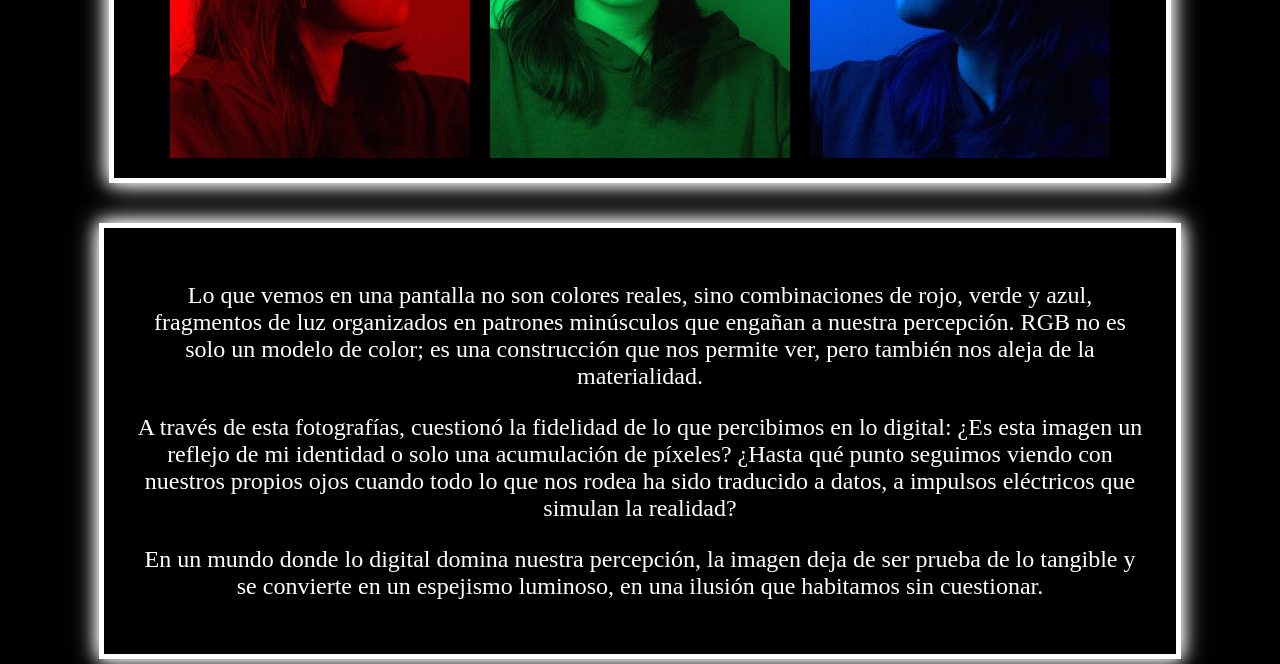
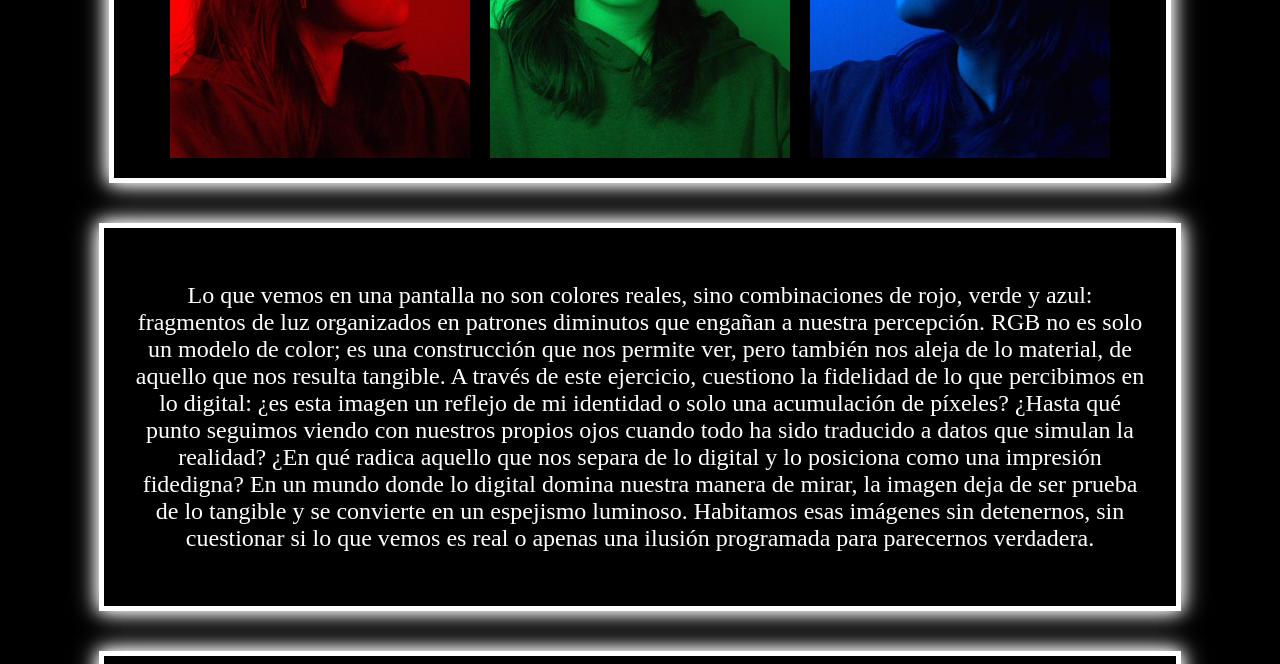
Before and after one commit to TejedaMH/Tareas_UEA5, a plain HTML site: page Tarea 3_Multimedia_web/index.html in a window 1280 px wide. Shown: the part 540-1204 px from the top of the page. Drawn offline with Linux system fonts and the light colour scheme.

Commit message:
Update index.html

```diff
--- a/Tarea 3_Multimedia_web/index.html
+++ b/Tarea 3_Multimedia_web/index.html
@@ -23,12 +23,7 @@
     </div>
 
     <div class="texto">
-        <p>Lo que vemos en una pantalla no son colores reales, sino combinaciones de rojo, verde y azul, fragmentos de luz organizados en patrones minúsculos que engañan a nuestra percepción. RGB no es solo un modelo de color; es una construcción que nos permite ver, pero también nos aleja de la materialidad.</p>
-
-        <p>A través de esta fotografías, cuestionó la fidelidad de lo que percibimos en lo digital: ¿Es esta imagen un reflejo de mi identidad o solo una acumulación de píxeles? ¿Hasta qué punto seguimos viendo con nuestros propios ojos cuando todo lo que nos rodea ha sido traducido a datos, a impulsos eléctricos que simulan la realidad?</p>
-
-        <p>En un mundo donde lo digital domina nuestra percepción, la imagen deja de ser prueba de lo tangible y se convierte en un espejismo luminoso, en una ilusión que habitamos sin cuestionar.
-        </p>
+           <p>Lo que vemos en una pantalla no son colores reales, sino combinaciones de rojo, verde y azul: fragmentos de luz organizados en patrones diminutos que engañan a nuestra percepción. RGB no es solo un modelo de color; es una construcción que nos permite ver, pero también nos aleja de lo material, de aquello que nos resulta tangible. A través de este ejercicio, cuestiono la fidelidad de lo que percibimos en lo digital: ¿es esta imagen un reflejo de mi identidad o solo una acumulación de píxeles? ¿Hasta qué punto seguimos viendo con nuestros propios ojos cuando todo ha sido traducido a datos que simulan la realidad? ¿En qué radica aquello que nos separa de lo digital y lo posiciona como una impresión fidedigna? En un mundo donde lo digital domina nuestra manera de mirar, la imagen deja de ser prueba de lo tangible y se convierte en un espejismo luminoso. Habitamos esas imágenes sin detenernos, sin cuestionar si lo que vemos es real o apenas una ilusión programada para parecernos verdadera.</p>
     </div>
 
     <div>
```
